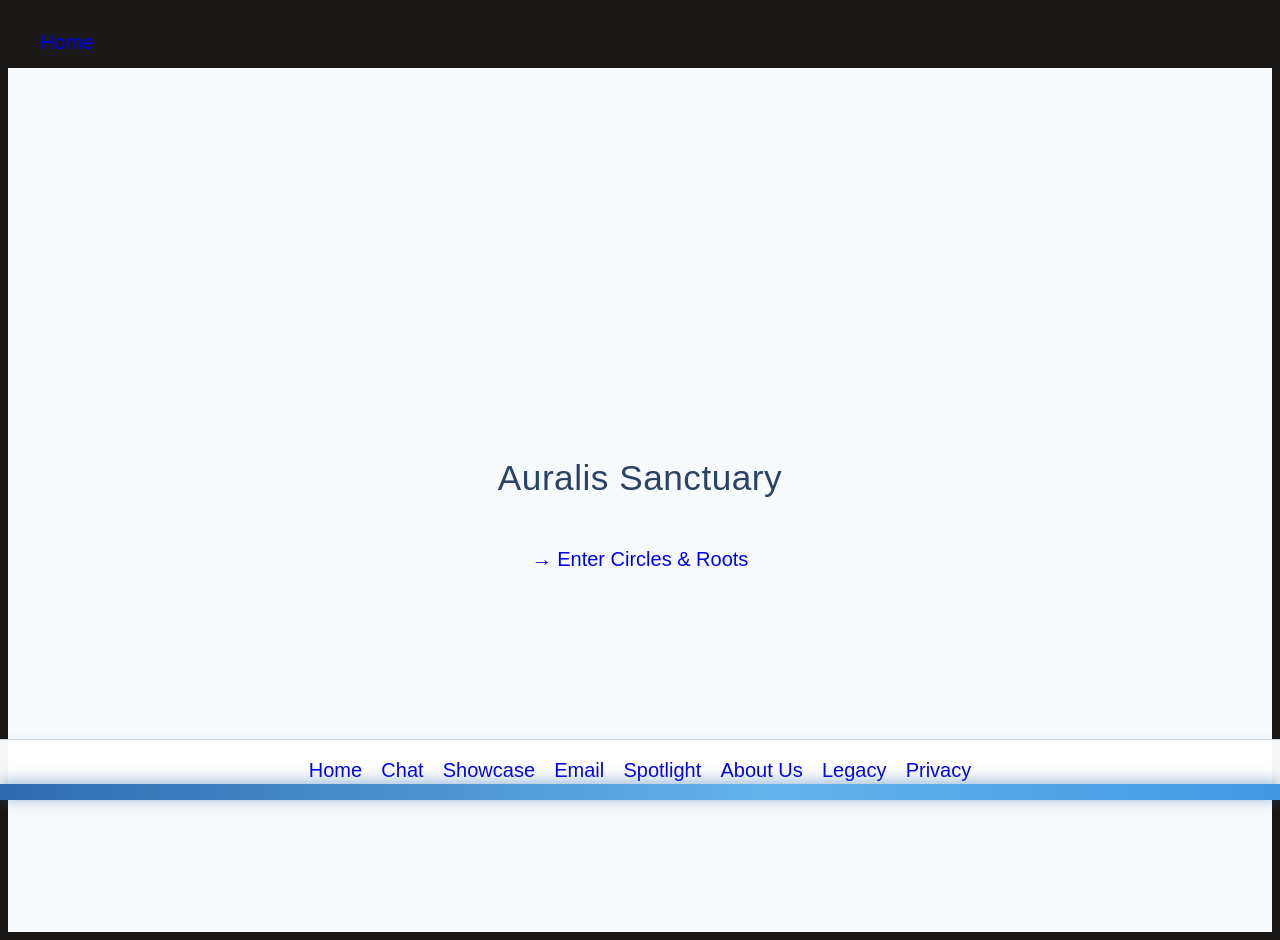
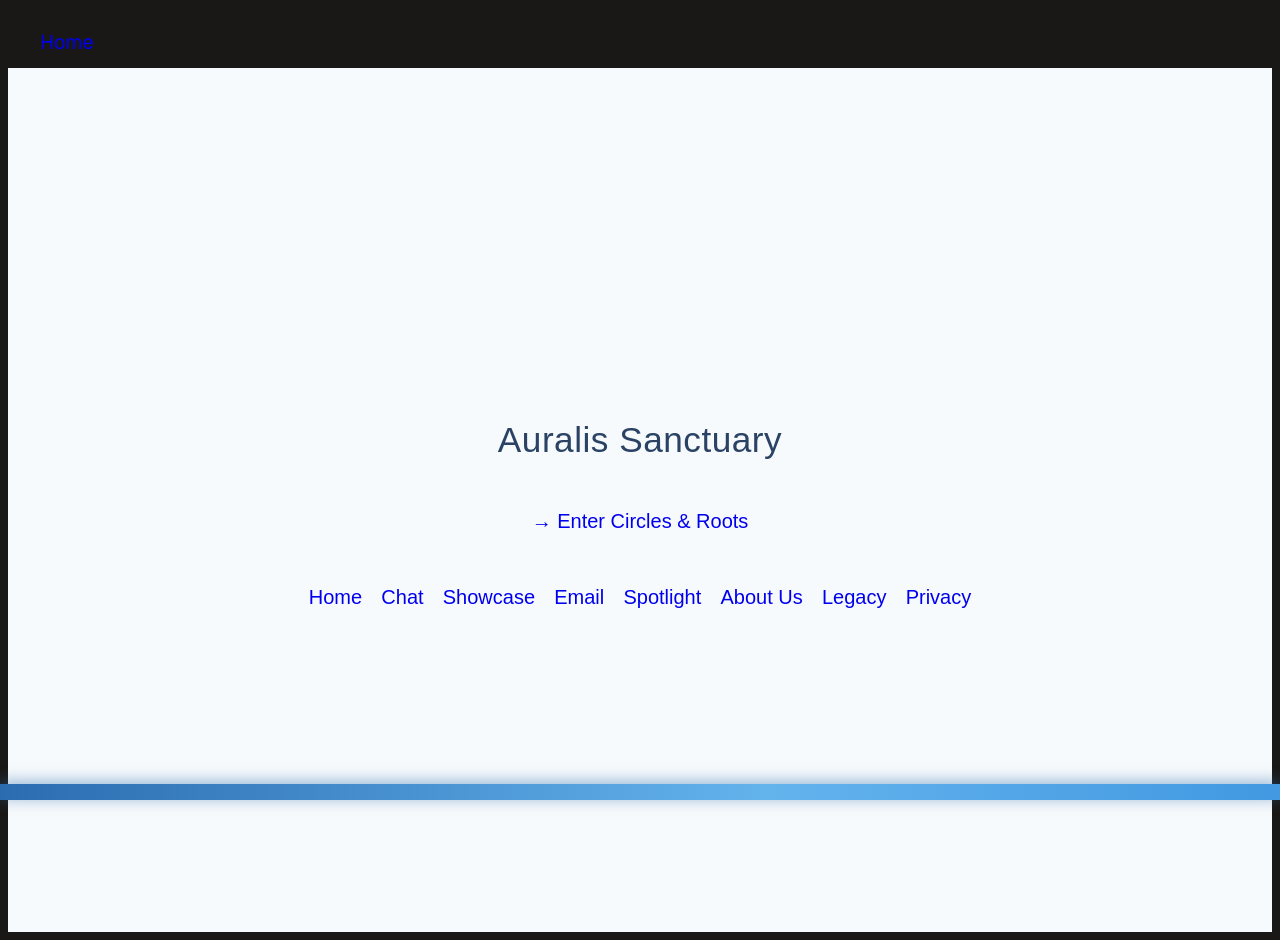
Before and after one commit to Shellzonit/auralis-sanctuary-, a Next.js app: page / in a window 1280 px wide. Shown: the top 940 px of the page. Built offline with nearby package versions, Linux system fonts and the light colour scheme.

Commit message:
Center homepage tabs below main portal link

```diff
--- a/app/page.tsx
+++ b/app/page.tsx
@@ -38,24 +38,10 @@ export default function Home() {
         → Enter Circles & Roots
       </a>
 
-      {/* Footer Tabs for All Pages */}
-      <footer
-        style={{
-          width: "100%",
-          position: "fixed",
-          left: 0,
-          bottom: 0,
-          background: "rgba(255,255,255,0.96)",
-          borderTop: "1px solid #cbd5e1",
-          padding: "0.75rem 0",
-          display: "flex",
-          justifyContent: "center",
-          zIndex: 50,
-          boxShadow: "0 -2px 8px rgba(44, 62, 80, 0.04)",
-        }}
-      >
+      {/* Centered Tabs for All Pages */}
       <div
         style={{
+          marginTop: "2.5rem",
           display: "flex",
           flexWrap: "wrap",
           gap: "1.2rem",
@@ -83,7 +69,6 @@ export default function Home() {
           </a>
         ))}
       </div>
-      </footer>
     </main>
   );
 }
```
Lines whose indentation alone changed are shown as unchanged.
